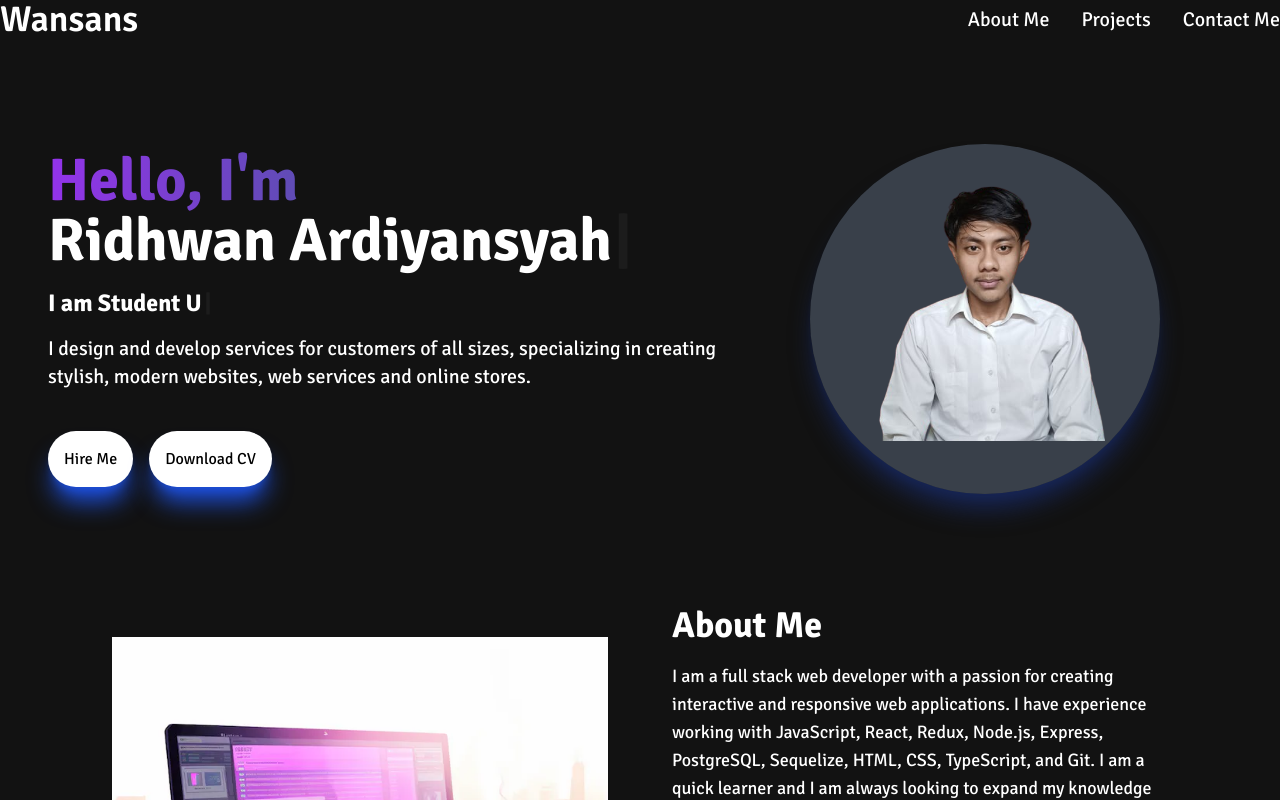
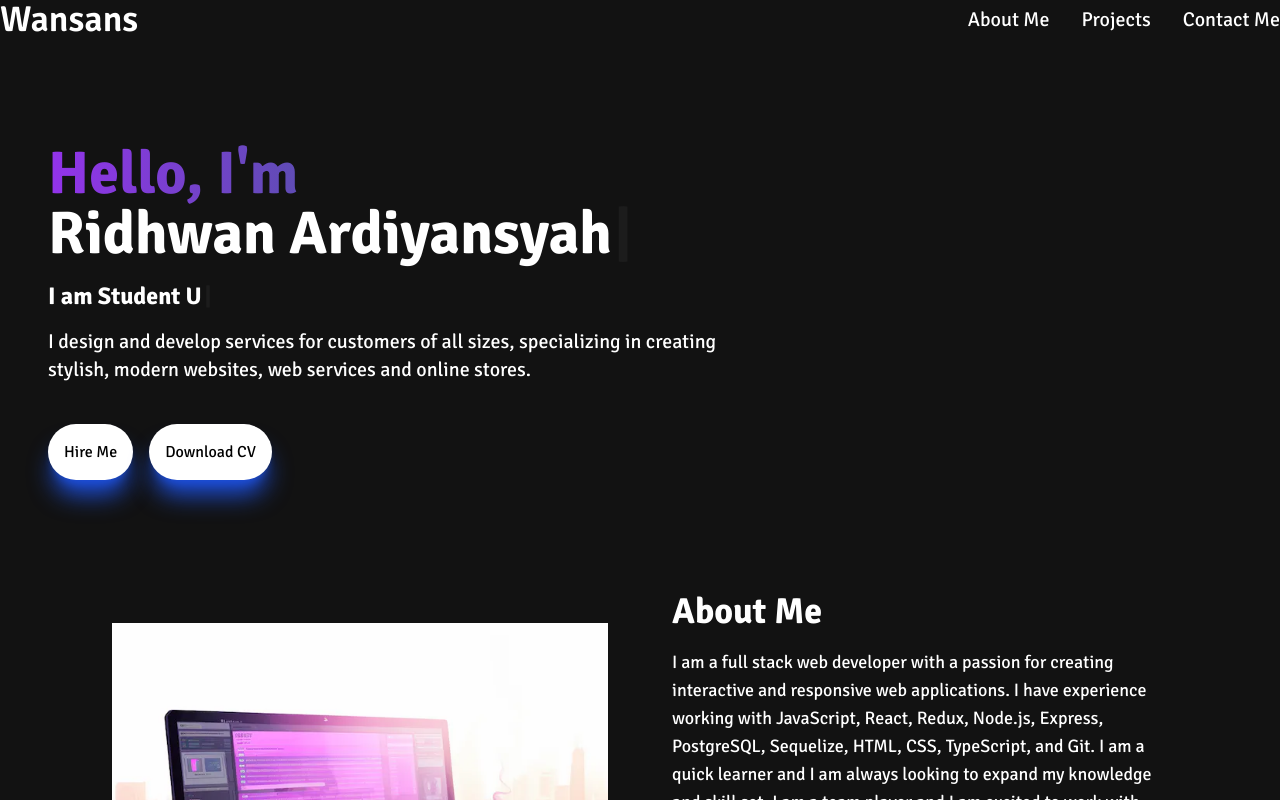
Before and after one commit to Wansansss/portofolio_2, a Next.js app: page / in a window 1280 px wide. Shown: the top 800 px of the page. Built offline with nearby package versions, Linux system fonts and the light colour scheme.

Commit message:
Update HederSection.tsx

```diff
--- a/src/components/HederSection.tsx
+++ b/src/components/HederSection.tsx
@@ -40,7 +40,7 @@
             </Link>
 
             <Link
-              href={"/img/CV_Ridhwan.pdf"}
+              href={"/img/CV_Ridhwan_Ardiyansyah.pdf"}
               target="_blank"
               rel="noopener noreferrer"
               locale={false}
@@ -53,7 +53,7 @@
           </div>
         </div>
         <div className="col-span-5 place-self-center mt-10 lg:mt-0">
-          <div className="rounded-full bg-gray-600/70 shadow-blue-950 shadow-xl w-[350px] h-[350px] lg:w-[400] lg:[400] relative">
+          {/* <div className="rounded-full bg-gray-600/70 shadow-blue-950 shadow-xl w-[350px] h-[350px] lg:w-[400] lg:[400] relative">
             <Image
               src="/img/formal.png"
               alt=""
@@ -61,7 +61,7 @@
               height={240}
               className="absolute transform -translate-x-1/2 -tranlate-y-1/2 top-1 left-1/2"
             />
-          </div>
+          </div> */}
         </div>
       </div>
     </section>
```
